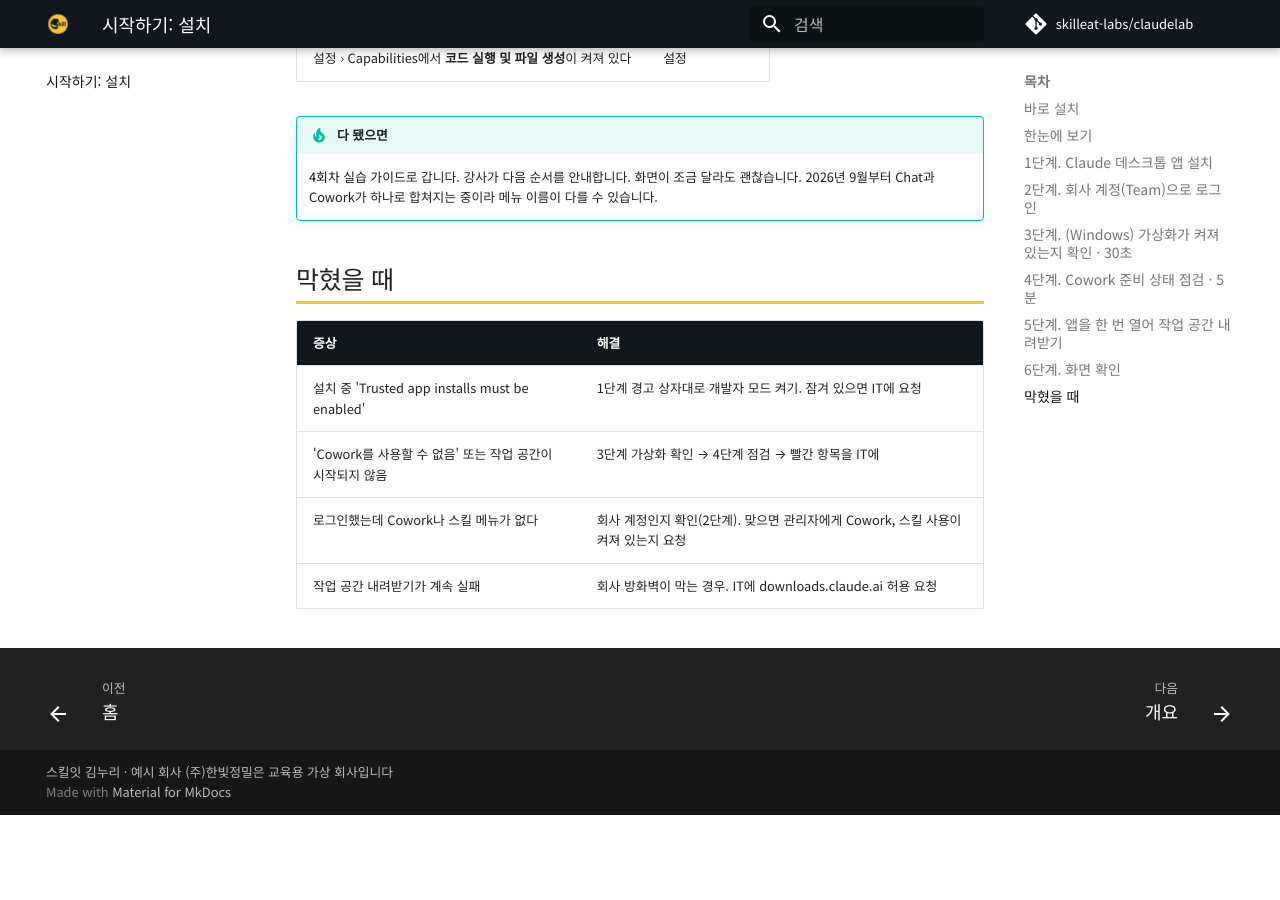
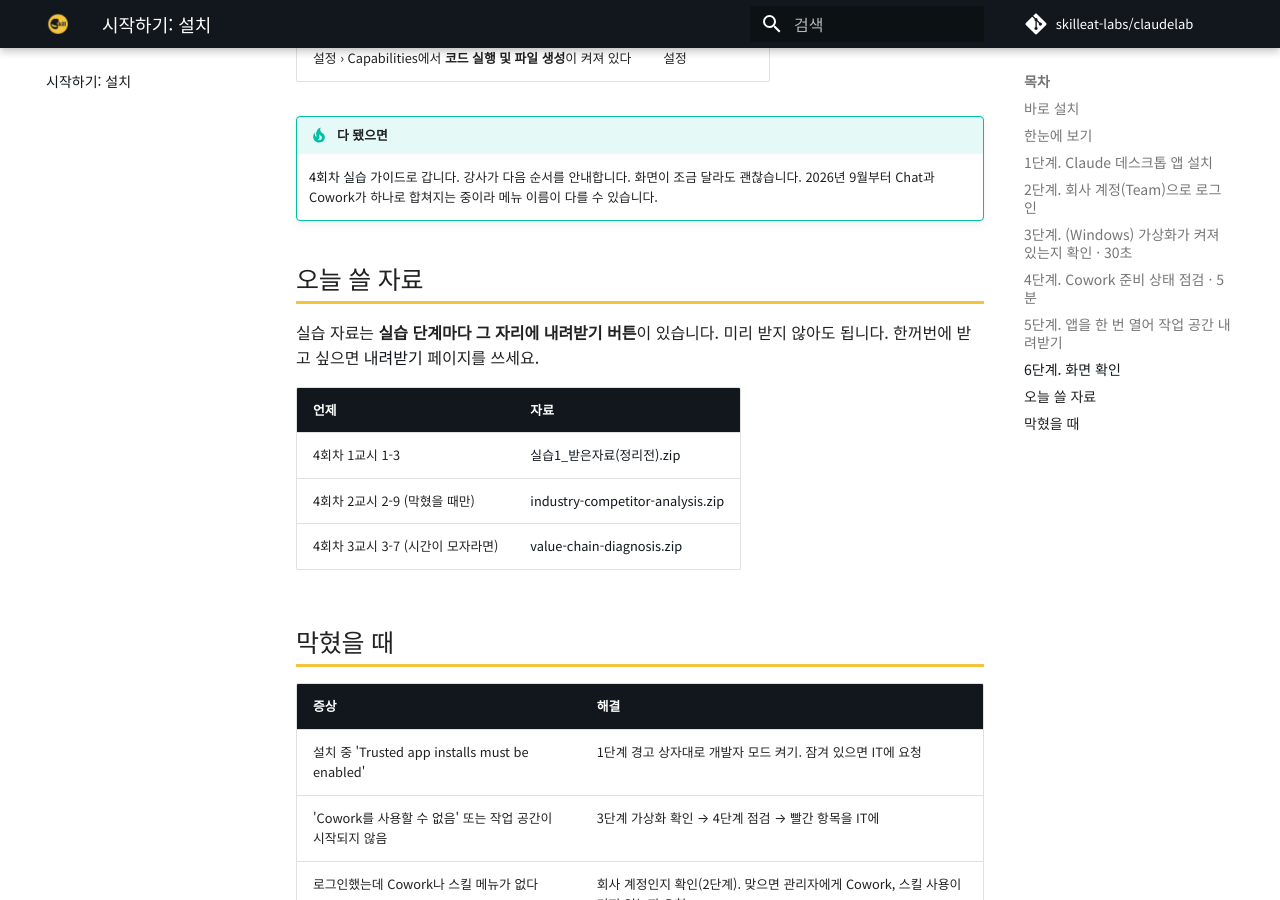
Before and after one commit to skilleat-labs/claudelab, an MkDocs documentation site: the page built from docs/install.md, in a window 1280 px wide and 900 px high, scrolled down 3420 px. Built offline with MkDocs 1.6.1 and Material for MkDocs 9.7.7, drawn with Linux system fonts in a browser that asks for light colours; comment, search, counter and statistics services are not loaded; before the commit the page ends 4235 px from its top, so only the background shows below that.

Commit message:
실습 단계마다 그 자리에서 내려받기 버튼, 설치 페이지에 오늘 쓸 자료
- 1-3 실습1 자료, 2-9, 3-7 백업 스킬
- 실습 자료 ZIP을 UTF-8 파일 이름으로 다시 압축 (Windows 한글 깨짐 방지)

Co-Authored-By: Claude Opus 5.5 <noreply@anthropic.com>

```diff
--- a/docs/install.md
+++ b/docs/install.md
@@ -125,6 +125,16 @@ Claude 앱을 처음 열고 일을 하나 맡기면 작업 공간(1GB 이상)을
 !!! tip "다 됐으면"
     [4회차 실습 가이드](day4/index.md)로 갑니다. 강사가 다음 순서를 안내합니다. 화면이 조금 달라도 괜찮습니다. 2026년 9월부터 Chat과 Cowork가 하나로 합쳐지는 중이라 메뉴 이름이 다를 수 있습니다.
 
+## 오늘 쓸 자료
+
+실습 자료는 **실습 단계마다 그 자리에 내려받기 버튼**이 있습니다. 미리 받지 않아도 됩니다. 한꺼번에 받고 싶으면 [내려받기](downloads.md) 페이지를 쓰세요.
+
+| 언제 | 자료 |
+| --- | --- |
+| 4회차 1교시 1-3 | [실습1_받은자료(정리전).zip](files/practice1-materials.zip) |
+| 4회차 2교시 2-9 (막혔을 때만) | [industry-competitor-analysis.zip](files/industry-competitor-analysis.zip) |
+| 4회차 3교시 3-7 (시간이 모자라면) | [value-chain-diagnosis.zip](files/value-chain-diagnosis.zip) |
+
 ## 막혔을 때
 
 | 증상 | 해결 |
```
Also changed, not shown: docs/day4/04.md (+3 -1 lines), docs/day4/05.md (+2 -0 lines), docs/day4/06.md (+2 -0 lines), 2 other files.
